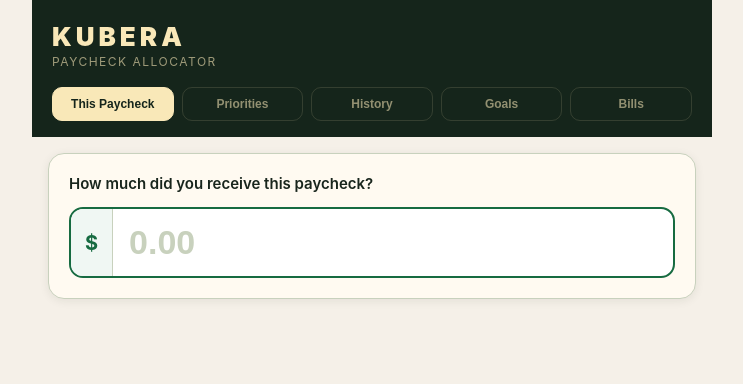
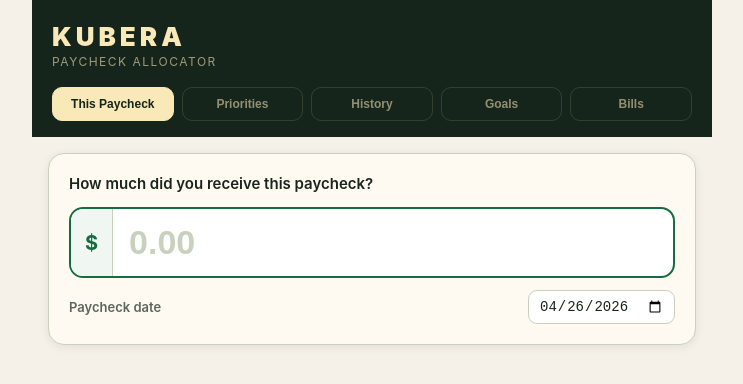
Before and after one commit to SnugCode/Kubera, a React (Vite) app: page / in a window 1280 px wide. Shown: the top 384 px of the page, without its empty margins (268-1011 px from the left). Built offline with nearby package versions, Linux system fonts and the light colour scheme.

Commit message:
Updated Paycheck Logic

```diff
--- a/src/components/PaycheckView.tsx
+++ b/src/components/PaycheckView.tsx
@@ -7,8 +7,14 @@
   onSave: (record: PaycheckRecord) => void;
 }
 
+function todayStr() {
+  const d = new Date();
+  return `${d.getFullYear()}-${String(d.getMonth() + 1).padStart(2, '0')}-${String(d.getDate()).padStart(2, '0')}`;
+}
+
 export function PaycheckView({ priorities, onSave }: Props) {
   const [input, setInput] = useState('');
+  const [date, setDate]   = useState(todayStr);
 
   const gross = parseFloat(input) || 0;
   const result = gross > 0 ? allocate(gross, priorities) : { lines: [], unallocated: 0 };
@@ -17,12 +23,13 @@
   function handleSave() {
     if (gross <= 0) return;
     onSave({
-      id: crypto.randomUUID(),
-      date: new Date().toISOString(),
+      id:   crypto.randomUUID(),
+      date: new Date(date + 'T12:00:00').toISOString(),
       gross,
       result,
     });
     setInput('');
+    setDate(todayStr());
   }
 
   return (
@@ -40,6 +47,15 @@
             value={input}
             onChange={(e) => setInput(e.target.value)}
             autoFocus
+          />
+        </div>
+        <div className="date-row">
+          <label className="date-label">Paycheck date</label>
+          <input
+            className="date-input"
+            type="date"
+            value={date}
+            onChange={(e) => setDate(e.target.value)}
           />
         </div>
       </div>
--- a/src/index.css
+++ b/src/index.css
@@ -191,6 +191,33 @@
 }
 
 .amount-input::placeholder { color: var(--border); }
+
+.date-row {
+  display: flex;
+  align-items: center;
+  justify-content: space-between;
+  margin-top: 12px;
+  gap: 12px;
+}
+
+.date-label {
+  font-size: 13px;
+  font-weight: 600;
+  color: var(--muted);
+}
+
+.date-input {
+  padding: 7px 10px;
+  border: 1.5px solid var(--border);
+  border-radius: 9px;
+  font-size: 14px;
+  color: var(--text);
+  background: white;
+  outline: none;
+  transition: border-color 0.15s;
+}
+
+.date-input:focus { border-color: var(--green); }
 
 /* ── Allocation ──────────────────────────────────────── */
 .warning {
```
